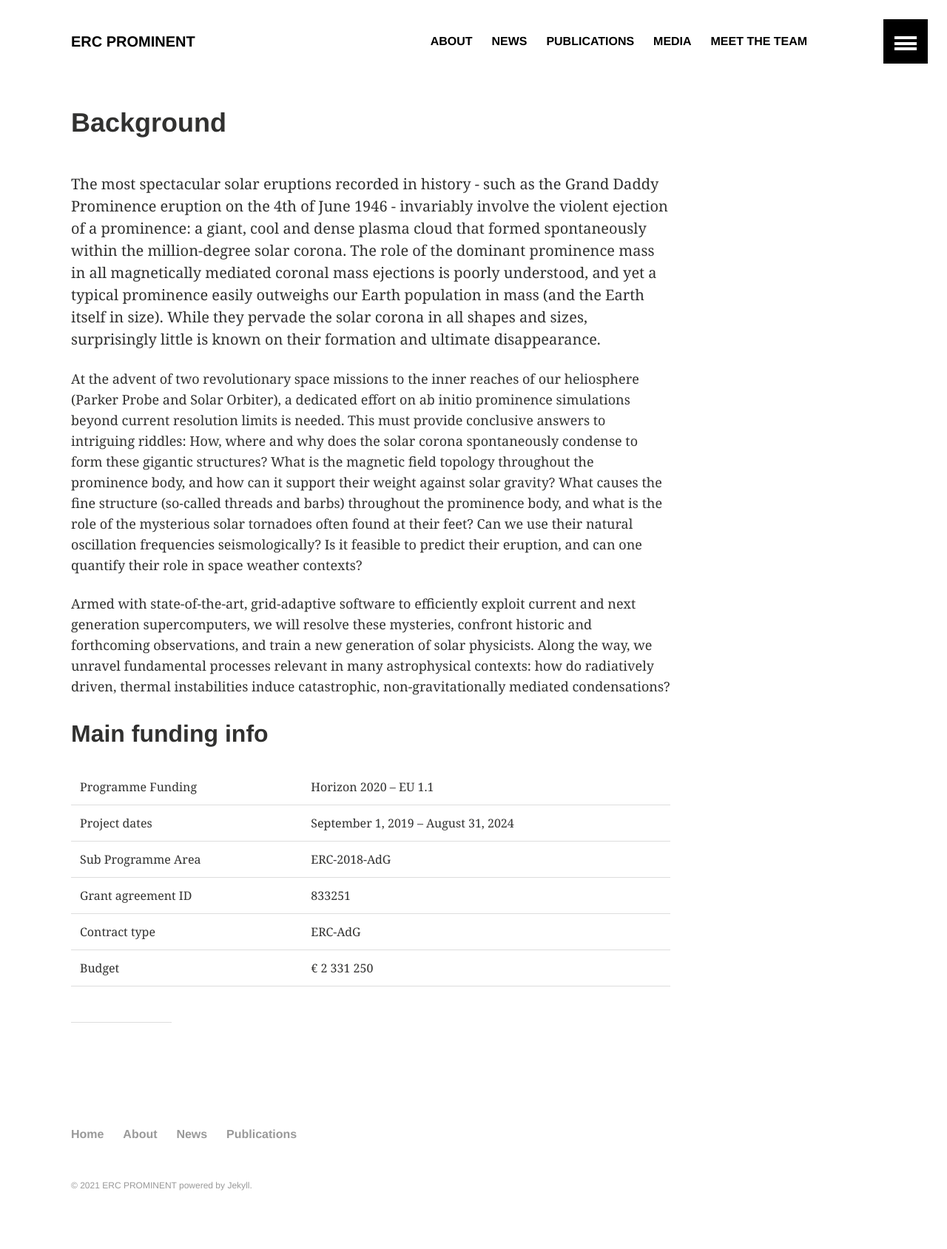
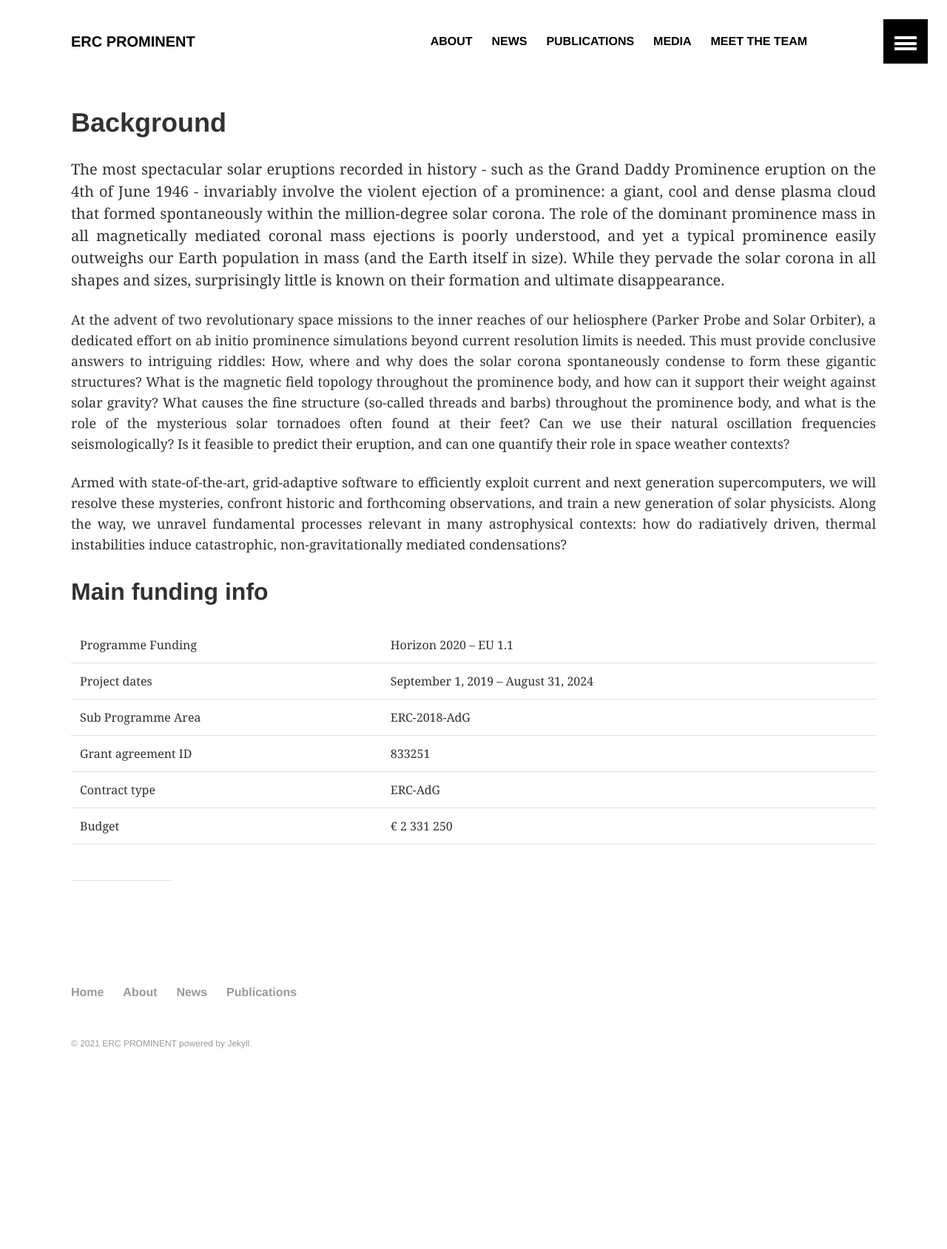
Before and after one commit to erc-prominent/erc-prominent.github.io, a Jekyll site: the page built from about/index.md, in a window 1280 px wide. Shown: the whole page at 74% size. Built offline with Jekyll 4.4.1, drawn with Linux system fonts in a browser that asks for light colours; after the commit the page ends 1497 px from its top, so only the background shows below that.

Commit message:
attempt to include special aligned article layout

```diff
--- /dev/null
+++ b/_layouts/article-aligned.html
@@ -0,0 +1,34 @@
+---
+layout: default
+---
+
+<div id="main" role="main">
+	<article class="wrap" itemscope itemtype="http://schema.org/Article">
+		{% if page.image.feature %}
+		<div class="page-feature">
+			<div class="page-image">
+				<img src="{{ site.url }}/images/{{ page.image.feature }}" class="page-feature-image" alt="{{ page.title }}" itemprop="image">
+				{% if page.image.credit %}{% include image-credit.html %}{% endif %}
+			</div><!-- /.page-image -->
+		</div><!-- /.page-feature -->
+		{% endif %}
+		{% include breadcrumbs.html %}
+		<div class="page-title">
+			<h1>{{ page.title }}</h1>
+		</div>
+		<div class="archive-wrap">
+			<div id="content" class="page-content" itemprop="articleBody" align="justify">
+				{{ content }}
+				<hr />
+				<footer class="page-footer">
+					{% if page.author %}{% include page-author.html %}{% endif %}
+					{% if page.share != false %}{% include share-this.html %}{% endif %}
+					{% include page-meta.html %}
+				</footer><!-- /.footer -->
+				<aside>
+					{% if page.comments == true %}{% include comments.html %}{% endif %}
+				</aside>
+			</div><!-- /.content -->
+		</div><!-- /.inner-wrap -->
+	</article><!-- ./wrap -->
+</div><!-- /#main -->
--- a/about/index.md
+++ b/about/index.md
@@ -1,5 +1,5 @@
 ---
-layout: article
+layout: article-aligned
 title: Background
 excerpt: "General information, overarching goals and ambitions"
 share: false
```
Also changed, not shown: _posts/news/2020-11-30-legolas_release.md (+1 -1 lines).
